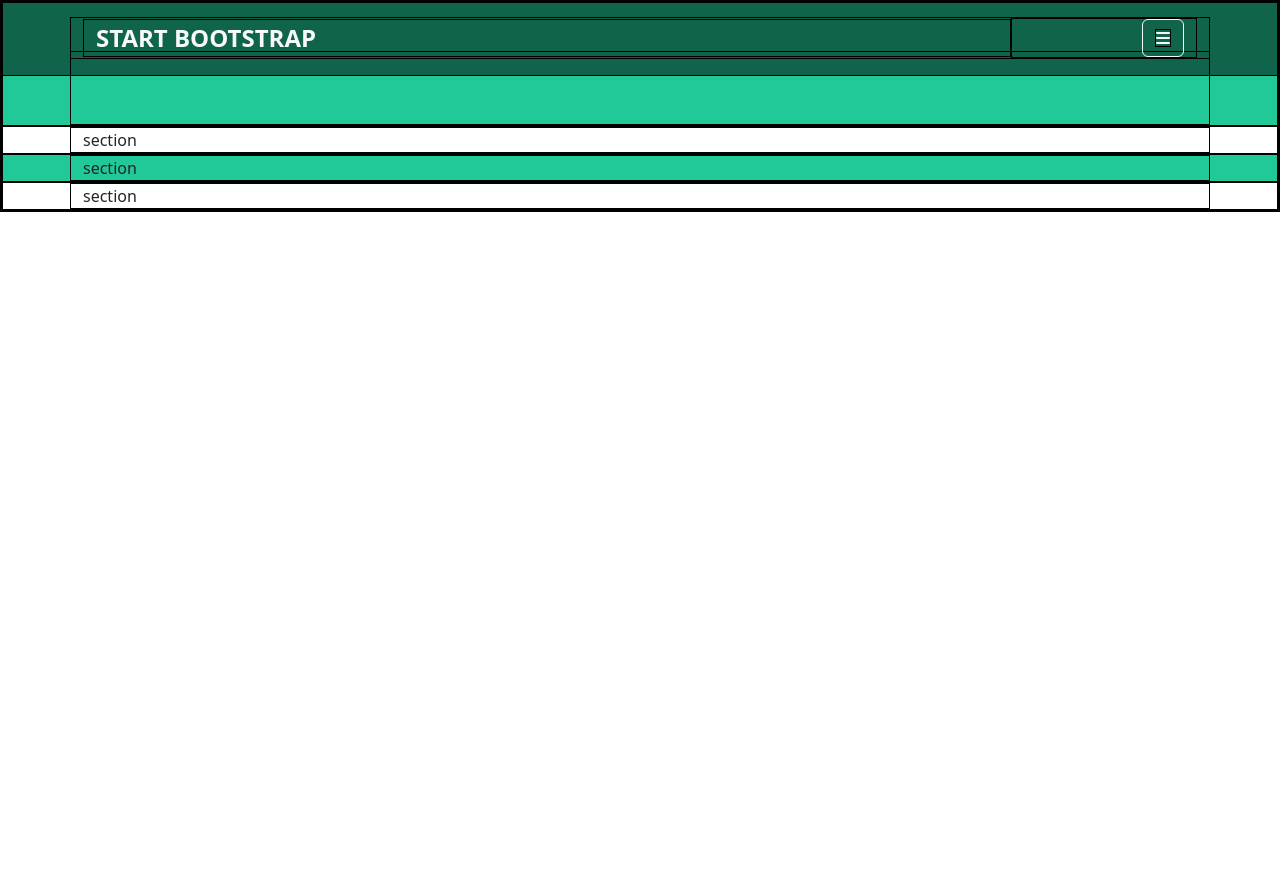
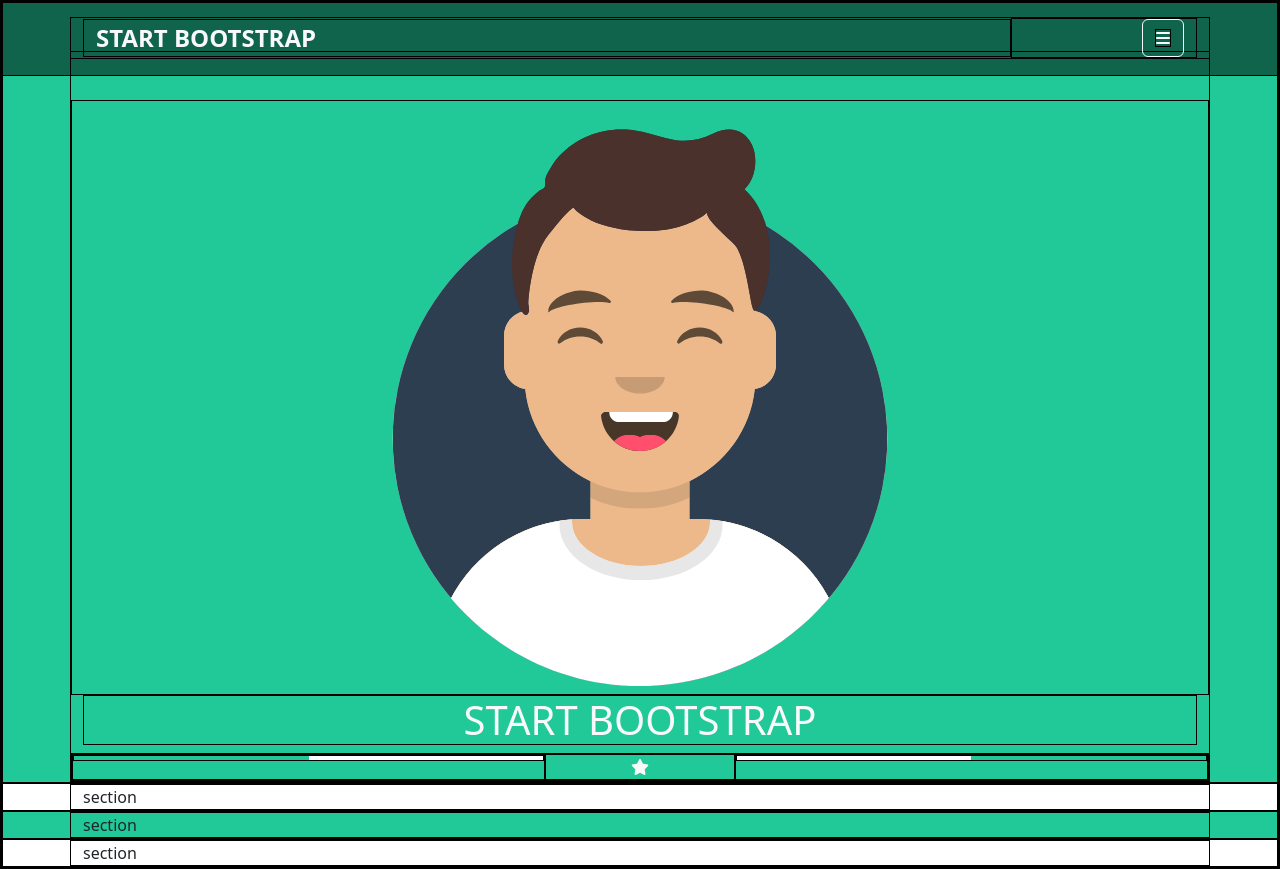
Before and after one commit to MatteoTuveri/html-css-bootstrap-freelancer, a plain HTML site: page index.html in a window 1280 px wide. Before the commit the page ends 800 px from the top, so only its background shows below. Drawn offline with nearby package versions, Linux system fonts and the light colour scheme.

Commit message:
star section

```diff
--- a/index.html
+++ b/index.html
@@ -39,8 +39,50 @@
 
             <div class="debug col mt-bg-green pt-5">
 
-                <div class="debug container pt-5">
-                    <img src="img/" alt="">
+                <div class="debug col text-center container pt-5">
+
+                    <div class="debug row justify-content-center py-2">
+
+                        <img src="img/avatar.svg" alt="avatar" class="col-6">
+
+                    </div>
+
+                    <h1 class="debug text-light">
+
+                        START BOOTSTRAP
+
+                    </h1>
+
+                    <div class="debug row row-cols-3">
+
+                        <div class="debug col-5">
+
+                            <div class="debug row justify-content-end">
+
+                                <div class="debug w-50 border-2 border-white"></div>
+
+                            </div>
+
+                        </div>
+
+                        <div class="debug col-2 text-center text-light">
+                            <i class="fa-solid fa-star"></i>
+                        </div>
+
+                        <div class="debug col-5">
+
+                            <div class="debug row justify-content-start">
+
+                                <div class="debug w-50 border-2 border-white"></div>
+
+                            </div>
+
+                        </div>
+
+
+                    </div>
+
+
                 </div>
 
             </div>
```
